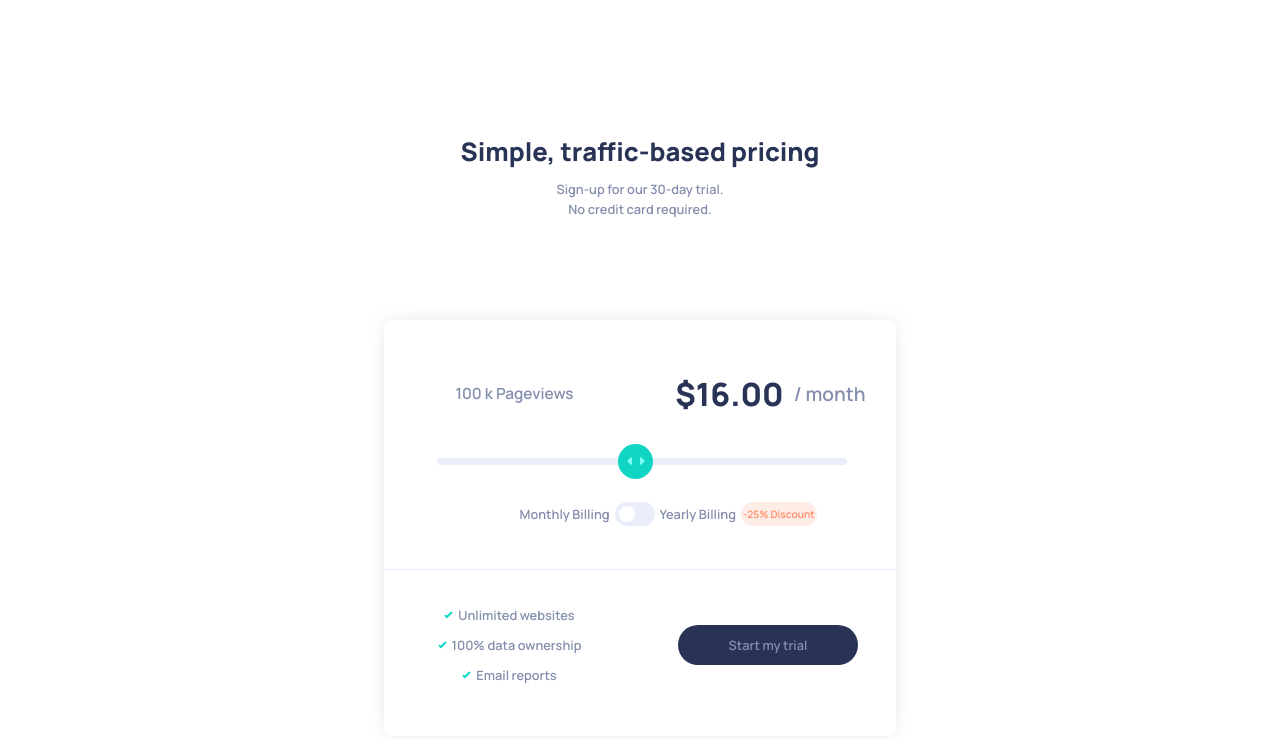
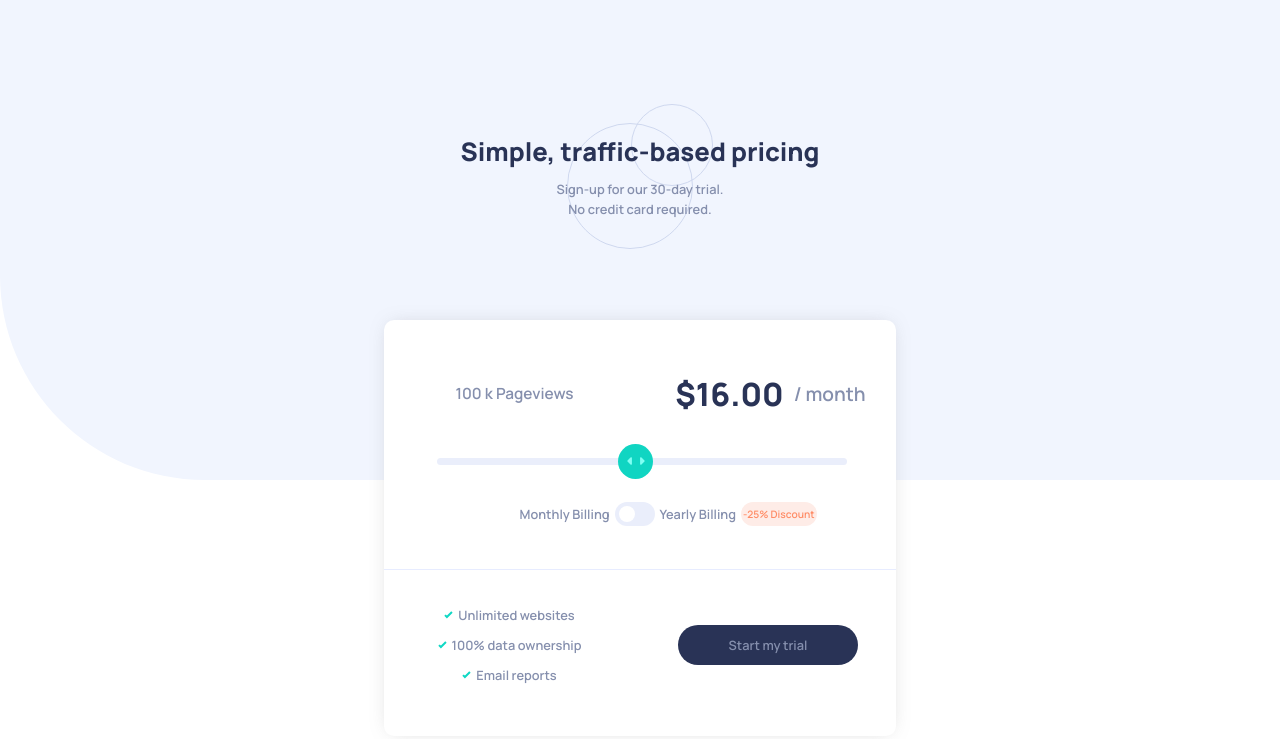
Before and after one commit to hamzazerdev/stbt, a plain HTML site: page index.html in a window 1280 px wide. Drawn offline with Linux system fonts and the light colour scheme; files whose address does not match are found by name.

Commit message:
Update bigscreen.css

```diff
--- a/bigscreen.css
+++ b/bigscreen.css
@@ -36,7 +36,7 @@ body .container .banner {
           flex-direction: column;
   width: 100%;
   height: 60vh;
-  background-image: url(../image/bg-pattern.svg);
+  background-image: url(bg-pattern.svg);
   background-size: cover;
 }
 
@@ -57,7 +57,7 @@ body .container .banner .inner-banner {
   width: 100%;
   height: 90%;
   margin-bottom: 10%;
-  background-image: url(../image/pattern-circles.svg);
+  background-image: url(pattern-circles.svg);
   background-repeat: no-repeat;
   background-position: 50% 50%;
 }
```
